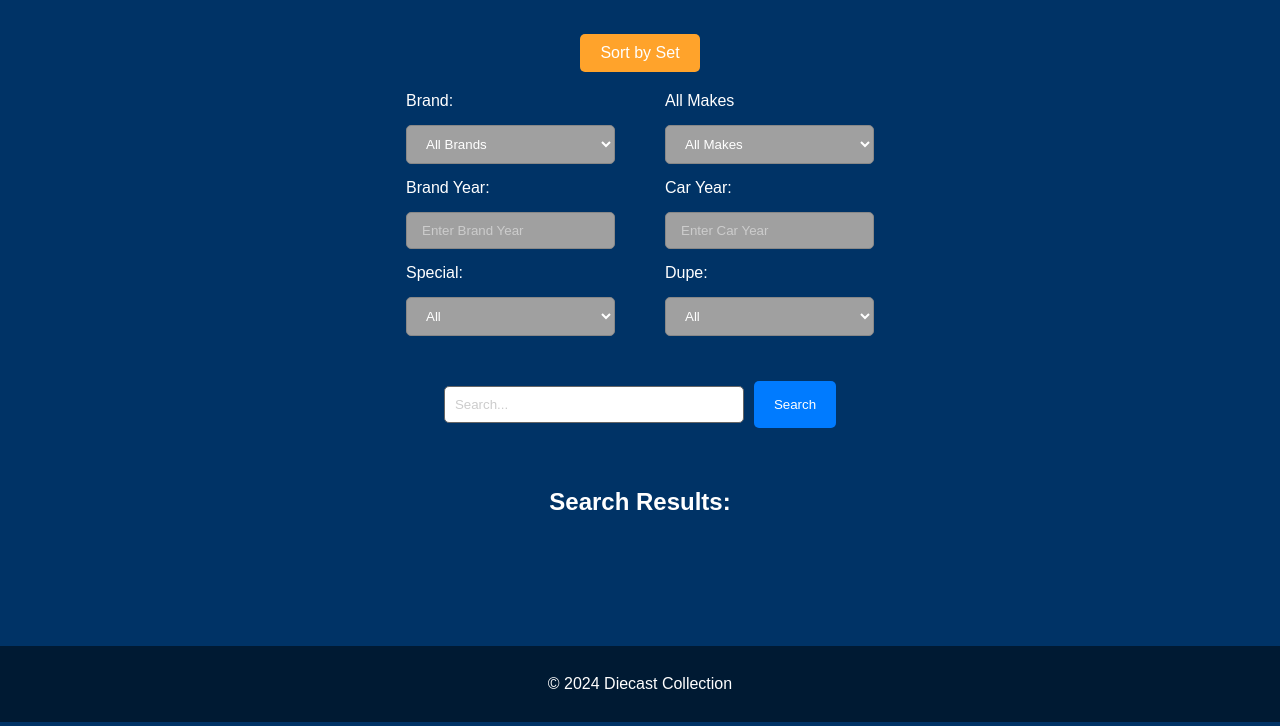
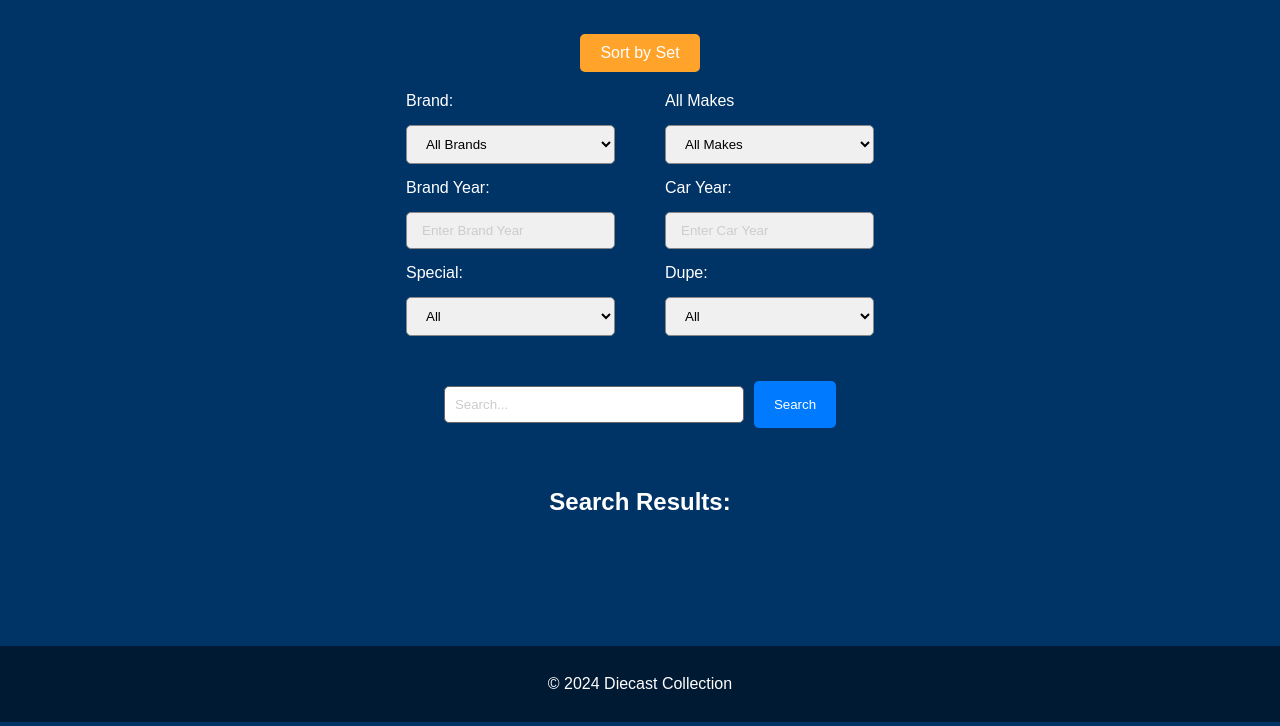
Before and after one commit to z-taylo10/diecast, a website: page frontend/advanced-search.html in a window 1280 px wide. Shown: the part 74-800 px from the top of the page. Drawn offline with Linux system fonts and the light colour scheme; no server answers.

Commit message:
lighter buttons for avd search

```diff
--- a/frontend/css/advanced-search.css
+++ b/frontend/css/advanced-search.css
@@ -393,8 +393,8 @@ footer {
 }
 
 .filter-box select, .filter-box input{
-    background-color: #a0a0a0; /* Slightly brighter gray background */
-    color: white;
+    background-color: #f0f0f0; /* Light gray background */
+    color: black; /* Black text color */
     border: 1px solid #888888; /* Slightly darker gray border */
     border-radius: 5px;
     padding: 10px 15px;
@@ -407,7 +407,7 @@ footer {
 }
 
 .filter-box select:hover, .filter-box input:hover {
-    background-color: #888888; /* Darker gray on hover */
+    background-color: #e0e0e0; /* Slightly darker gray on hover */
 }
 
 .search-bar button {
```
